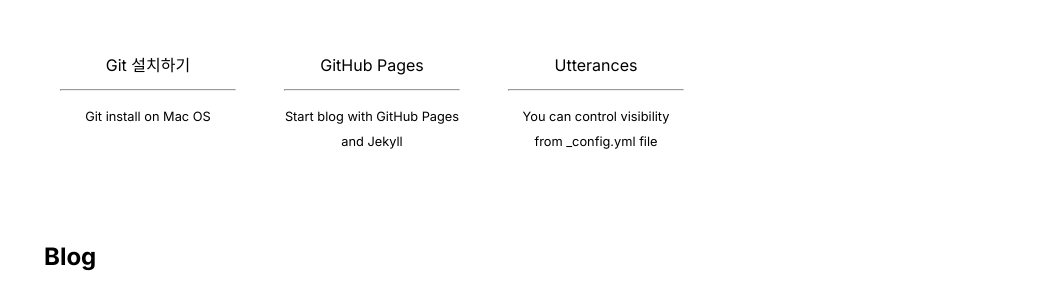
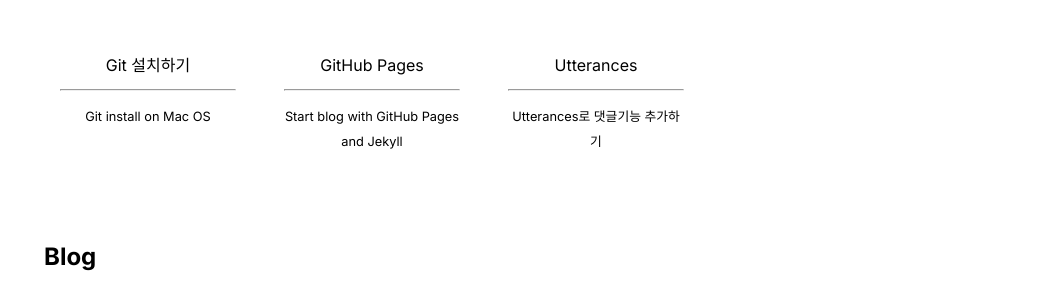
Before and after one commit to kangjuson/kangjuson.github.io, a Jekyll site: the page built from index.md, in a window 1280 px wide. Shown: the part 325-625 px from the top of the page, without its empty margins (236-1280 px from the left). Built offline with Jekyll 4.4.1, drawn with Linux system fonts in a browser that asks for light colours.

Commit message:
포스트 설명 추가

```diff
--- a/_data/home.yml
+++ b/_data/home.yml
@@ -16,7 +16,7 @@ project_entries:
 
   - title: Utterances
     url: Utterances-post
-    desc: You can control visibility from _config.yml file
+    desc: Utterances로 댓글기능 추가하기
 
 
 old_project_entries:
```
